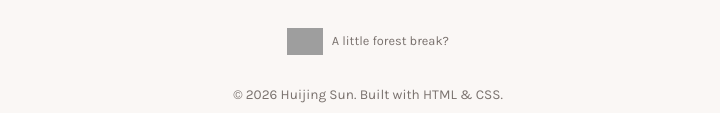
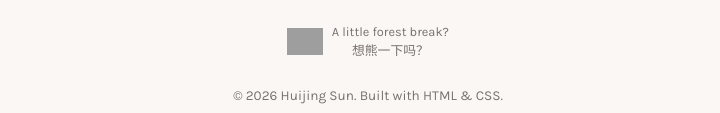
Before and after one commit to SunnyBeaO1/SunnyBeaO1.github.io, a plain HTML site: page index.html in a window 1280 px wide. Shown: the part 3213-3326 px from the top of the page, without its empty margins (272-992 px from the left). Drawn offline with Linux system fonts and the light colour scheme; grey boxes are pictures that could not be loaded.

Commit message:
Add Chinese invitation to footer bear game

```diff
--- a/index.html
+++ b/index.html
@@ -596,7 +596,7 @@
     <details class="bear-egg" id="bear-easter-egg">
       <summary>
         <img src="assets/hungry-bear/bear-face.png" alt="" width="36" height="36" loading="lazy" />
-        <span class="bear-egg-open">A little forest break?</span>
+        <span class="bear-egg-open">A little forest break?<br /><span lang="zh-CN">想熊一下吗？</span></span>
         <span class="bear-egg-close">Back to the forest · close game</span>
       </summary>
       <iframe class="bear-egg-frame" title="Hungry Bear — a little forest break" data-src="assets/hungry-bear/index.html" loading="lazy"></iframe>
```
